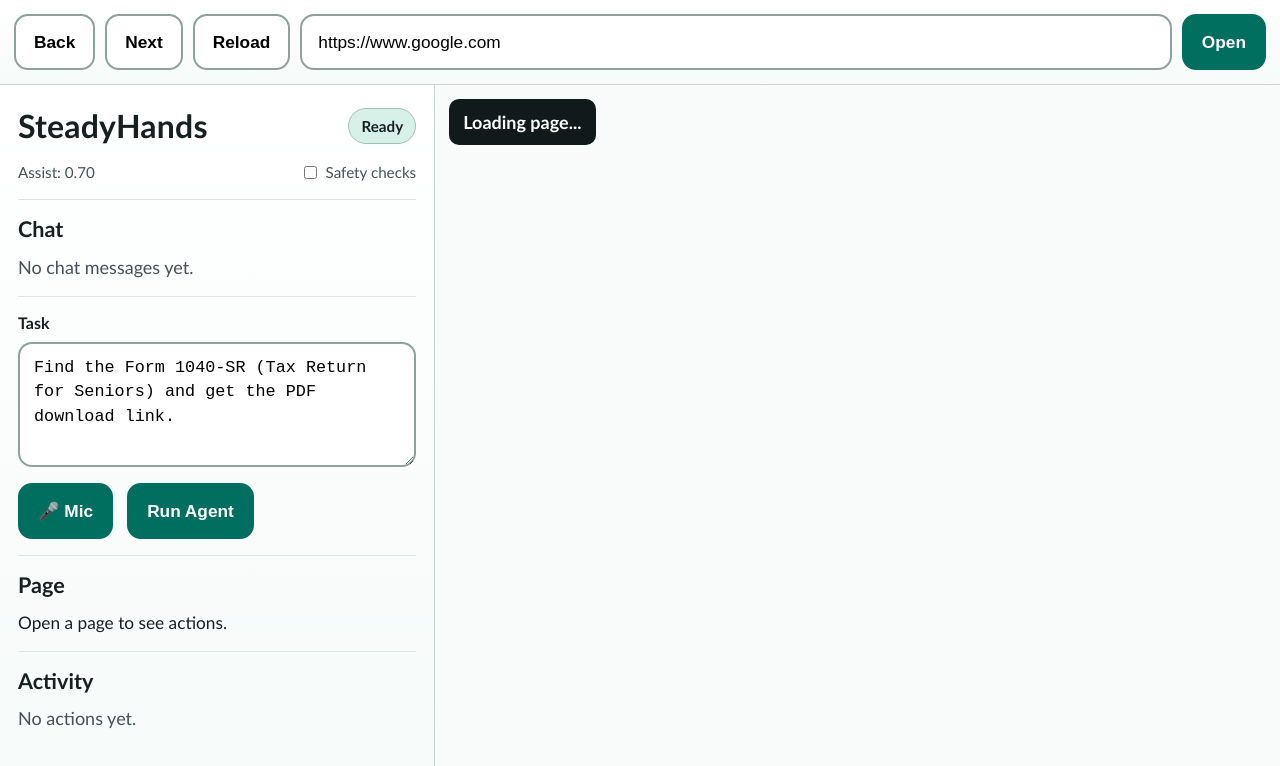
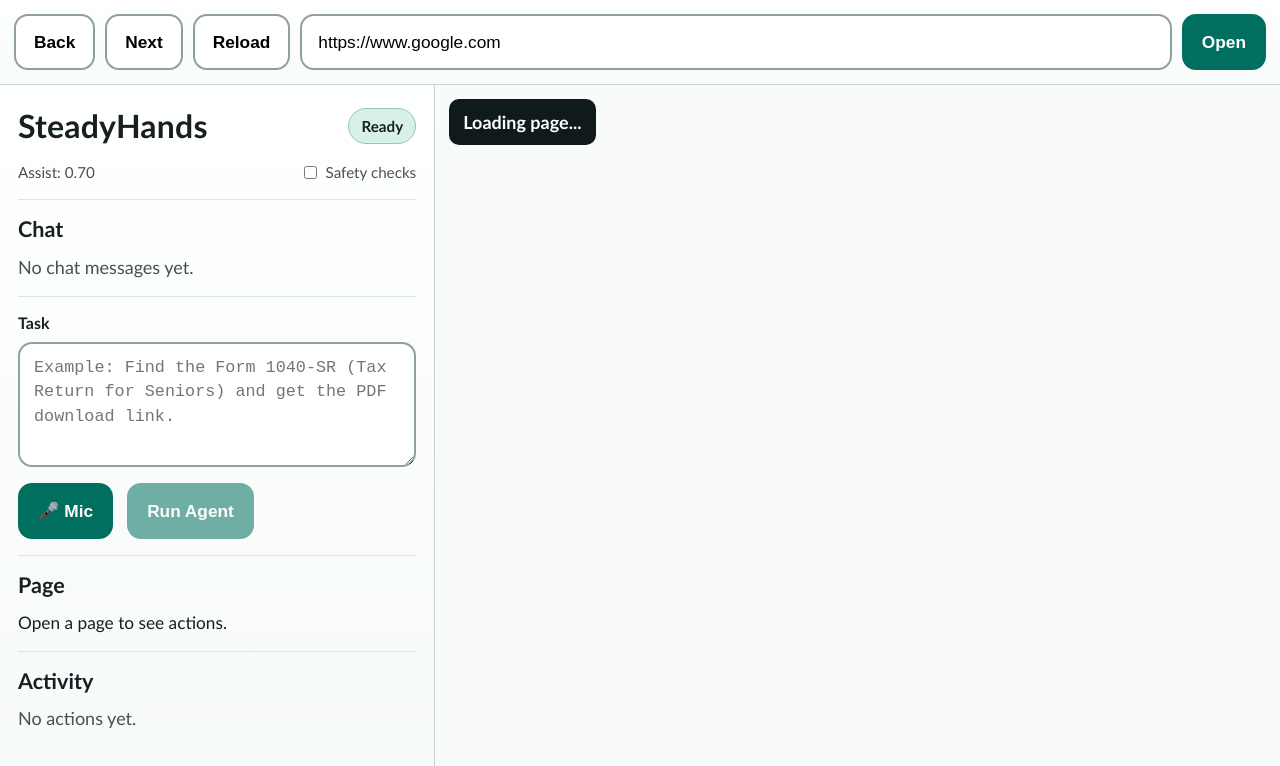
Before and after one commit to sahajpatel008/SteadyHands.AI, a React (Vite) app: page / in a window 1280 px wide. Shown: the top 766 px of the page. Built offline with nearby package versions, Linux system fonts and the light colour scheme.

Commit message:
Update goal state and placeholder text in AssistantPanel for clarity

```diff
--- a/src/App.tsx
+++ b/src/App.tsx
@@ -65,7 +65,7 @@ export default function App() {
   const [summary, setSummary] = useState<PageSummary | null>(null);
   const [timeline, setTimeline] = useState<AgentTimelineEvent[]>([]);
   const [chatMessages, setChatMessages] = useState<ChatMessage[]>([]);
-  const [goal, setGoal] = useState("Find the Form 1040-SR (Tax Return for Seniors) and get the PDF download link.");
+  const [goal, setGoal] = useState("");
   const [running, setRunning] = useState(false);
   const [finalAnswer, setFinalAnswer] = useState("");
   const mode: AgentMode = "auto";
--- a/src/components/AssistantPanel.tsx
+++ b/src/components/AssistantPanel.tsx
@@ -382,7 +382,7 @@ export function AssistantPanel({
               }
             }
           }}
-          placeholder="Example: Book a flight from SFO to Mumbai for tomorrow"
+          placeholder="Example: Find the Form 1040-SR (Tax Return for Seniors) and get the PDF download link."
           rows={4}
         />
         <div className="runBtnRow">
```
